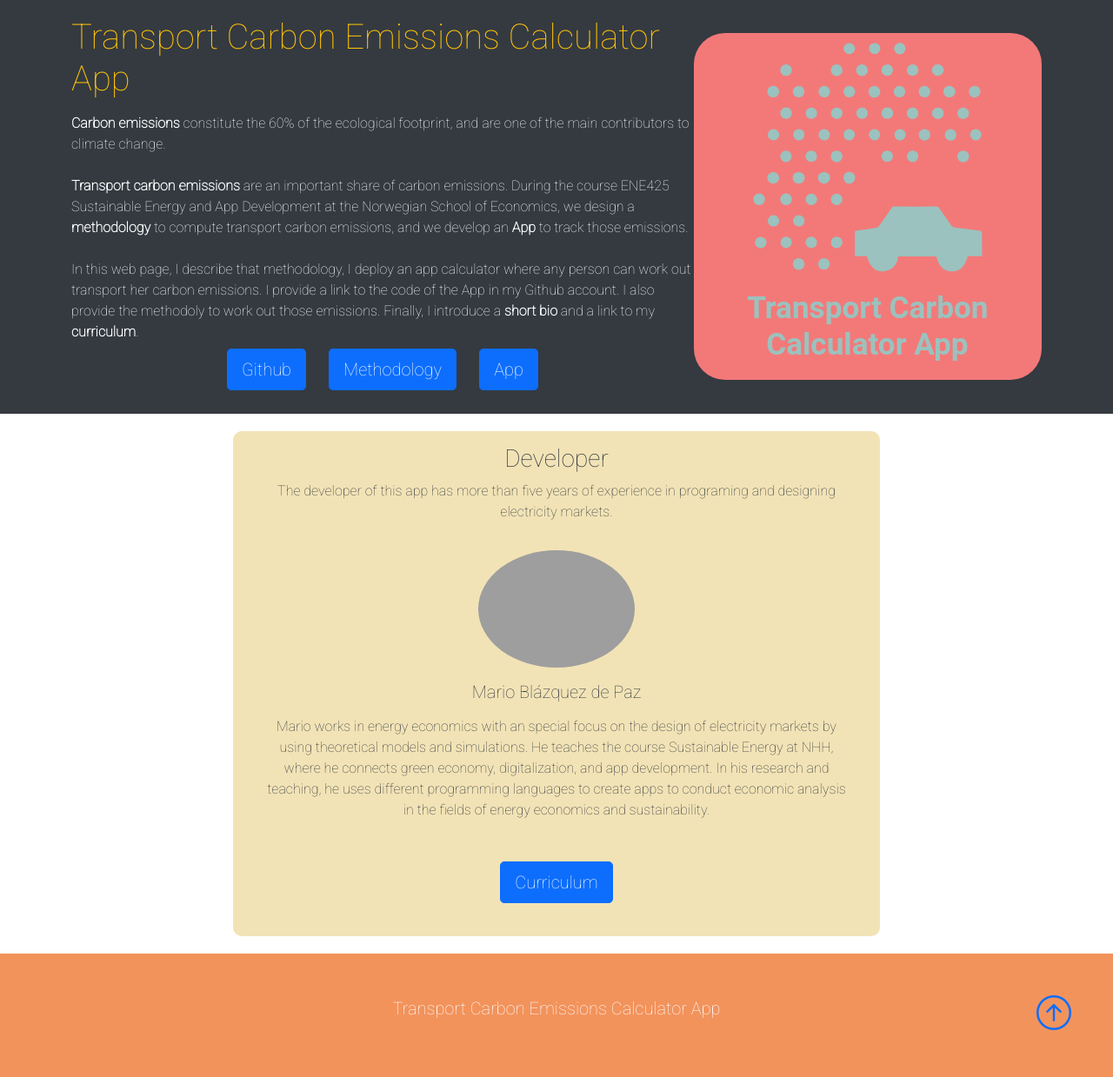
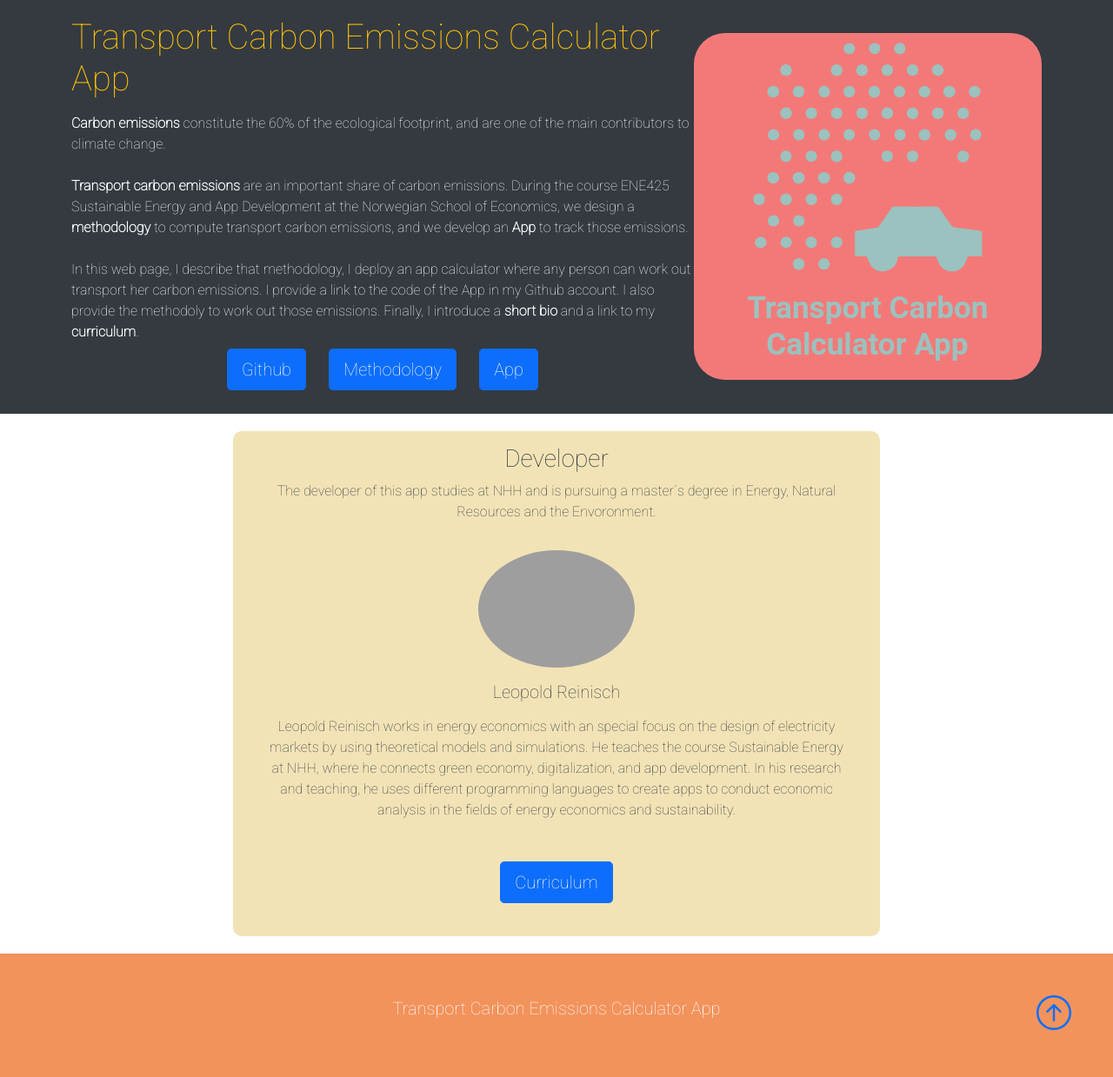
Before and after one commit to leoreinisch/ene425-2022-app-leor, a Flask app: page / in a window 1280 px wide. Shown: the part 61-1300 px from the top of the page at 87% size. Run offline with Flask 2, Linux system fonts and the light colour scheme; some libraries are stand-ins or nearby versions; grey boxes are pictures that could not be loaded.

Commit message:
Update home.html

```diff
--- a/templates/home.html
+++ b/templates/home.html
@@ -42,17 +42,16 @@
                 </div>
                 <div class="box">
                     <h3 class="text-center", style="color=#343a40;">Developer</h3>
-                    <p class="color=#343a40">The developer of this app has more than five years of experience in
-                        programing and designing electricity markets.
+                    <p class="color=#343a40">The developer of this app studies at NHH and is pursuing a master´s degree in Energy, Natural Resources and the Envoronment.
                     </p>
 
                     <div class="card-body text-center">
-                        <img src="static/pictures/mario_square_273_273.svg"
+                        <img src="static/pictures/leopold_reinisch.svg"
                              class="rounded-circle w-50 mb-3"
                              alt="", style="max-width: 180px; max-height: 180px"
                         />
-                        <h5 class="card-title mb-3">Mario Blázquez de Paz</h5>
-                        <p class="card-text">Mario works in energy economics with an
+                        <h5 class="card-title mb-3">Leopold Reinisch</h5>
+                        <p class="card-text">Leopold Reinisch works in energy economics with an
                             special focus on the design of electricity markets by using theoretical
                             models and simulations. He teaches the course Sustainable Energy at NHH,
                             where he connects green economy, digitalization, and app development.
```
